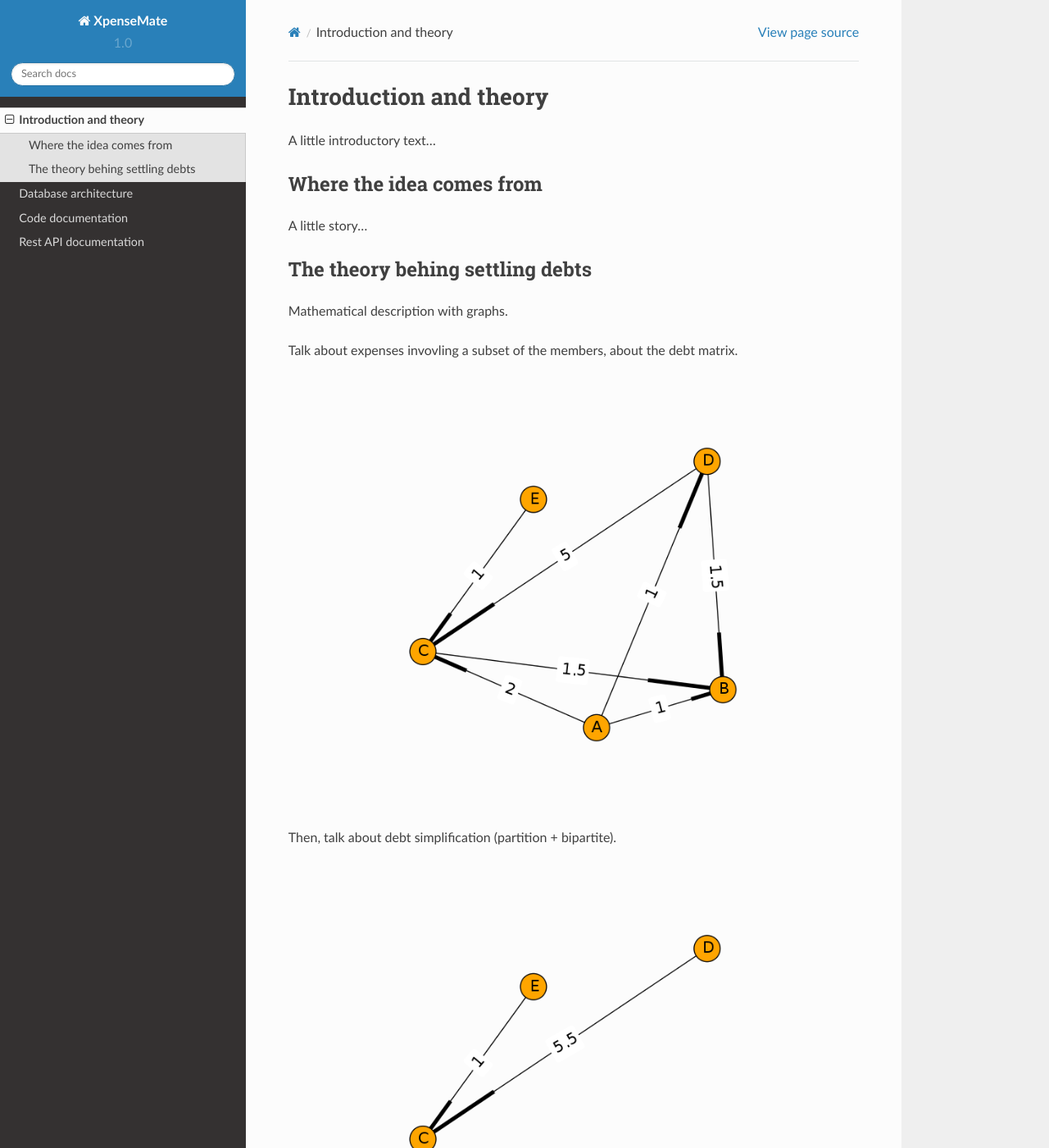
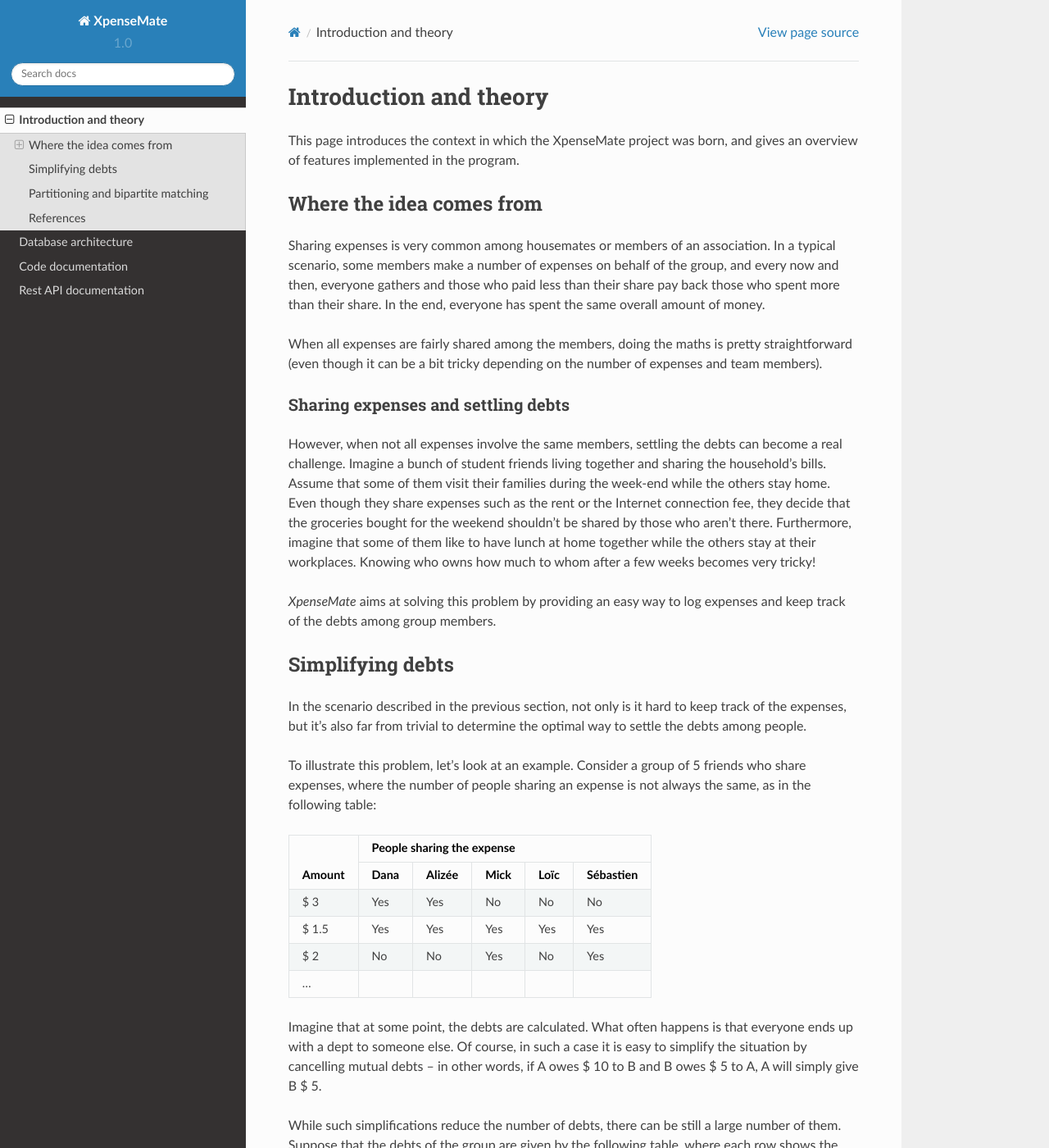
Before and after one commit to danac/xpensemate, a Sphinx documentation site: the page built from doc/intro/intro.rst, in a window 1280 px wide and 1400 px high. Shown: the whole window at 82% size. Built offline with Sphinx 7.4.7 and the Read the Docs theme 2.0.0, drawn with Linux system fonts in a browser that asks for light colours; some of the changed text lies outside the part shown.

Commit message:
Added contents to the doc (introduction)

```diff
--- a/doc/intro/intro.rst
+++ b/doc/intro/intro.rst
@@ -2,26 +2,120 @@
 Introduction and theory
 ***********************
 
-A little introductory text...
+This page introduces the context in which the XpenseMate project was born, and gives
+an overview of features implemented in the program.
+
 
 Where the idea comes from
 =========================
 
-A little story...
+Sharing expenses is very common among housemates or members of an association.
+In a typical scenario, some members make a number of expenses on behalf of the group,
+and every now and then, everyone gathers and those who paid less than their share
+pay back those who spent more than their share. In the end, everyone has spent
+the same overall amount of money.
+
+When all expenses are fairly shared among the members, doing the maths is pretty
+straightforward (even though it can be a bit tricky depending on the number of expenses
+and team members).
+
+Sharing expenses and settling debts
++++++++++++++++++++++++++++++++++++
+
+However, when not all expenses involve the same members, settling the debts
+can become a real challenge. Imagine a bunch of student friends living together
+and sharing the household's bills. Assume that some of them visit their
+families during the week-end while the others stay home. Even though they share
+expenses such as the rent or the Internet connection fee, they decide that
+the groceries bought for the weekend shouldn't be shared by those who aren't there.
+Furthermore, imagine that some of them like to have lunch at home together while the others
+stay at their workplaces. Knowing who owns how much to whom after a few weeks becomes
+very tricky!
+
+*XpenseMate* aims at solving this problem by providing an easy way to log expenses
+and keep track of the debts among group members.
 
 
-The theory behing settling debts
-================================
+Simplifying debts
+=================
 
-Mathematical description with graphs.
+In the scenario described in the previous section, not only is it hard to keep
+track of the expenses, but it's also far from trivial to determine the optimal
+way to settle the debts among people.
 
-Talk about expenses invovling a subset of the members, about the debt matrix.
+To illustrate this problem, let's look at an example.
+Consider a group of 5 friends who share expenses,
+where the number of people sharing an expense is not always the same, as
+in the following table:
+
++------------+------+-----+---------+------+-----------+
+| Amount     | People sharing the expense              |
++            +------+--------+------+------+-----------+
+|            | Dana | Alizée | Mick | Loïc | Sébastien |
++============+======+========+======+======+===========+
+| $ 3        | Yes  | Yes    | No   | No   | No        |
++------------+------+--------+------+------+-----------+
+| $ 1.5      | Yes  | Yes    | Yes  | Yes  | Yes       |
++------------+------+--------+------+------+-----------+
+| $ 2        | No   | No     | Yes  | No   | Yes       |
++------------+------+--------+------+------+-----------+
+| ...        |      |        |      |      |           |
++------------+------+--------+------+------+-----------+
+
+Imagine that at some point, the debts are calculated. What often happens is that everyone
+ends up with a dept to someone else. Of course, in such a case it is easy to simplify the
+situation by cancelling mutual debts -- in other words, if A owes $ 10 to B and B owes $ 5 to A,
+A will simply give B $ 5.
+
+While such simplifications reduce the number of debts, there can be still a large number of them.
+Suppose that the debts of the group are given by the following table, where each row shows the debts
+of a person, after trivial simplifications have been made (for example, the first row shows that
+Dana owes $ 1 to Alizée, $ 2 to Mick and $ 1 to Loïc):
+
++------------+------------+------------+------------+------------+------------+------------+
+|            |   Dana     |   Alizée   |   Mick     |   Loïc     | Sébastien  |            |
++------------+------------+------------+------------+------------+------------+------------+
+|   Dana     |            |   $ 1      |   $ 2      |   $ 1      |  $ 0       | **$ 4**    |
++------------+------------+------------+------------+------------+------------+------------+
+|   Alizée   |   $ 0      |            |   $ 0      |   $ 0      |  $ 0       | **$ 0**    |
++------------+------------+------------+------------+------------+------------+------------+
+|   Mick     |   $ 0      |            |   $ 0      |   $ 0      |  $ 0       | **$ 0**    |
++------------+------------+------------+------------+------------+------------+------------+
+|   Loïc     |   $ 0      |   $ 1.5    |   $ 5      |            |  $ 0       | **$ 6.5**  |
++------------+------------+------------+------------+------------+------------+------------+
+|  Sébastien |   $ 0      |            |   $ 0      |   $ 1      |  $ 0       | **$ 1**    |
++------------+------------+------------+------------+------------+------------+------------+
+|            | **$ 0**    | **$ 2.5**  | **$ 7**    | **$ 2**    | **$ 0**    |            |
++------------+------------+------------+------------+------------+------------+------------+
+
+To better visualize the contents of this table, one can draw the following graph, where members are
+assigned letters from A to E:
 
 .. .. plot:: intro/plots/debt_graph.py
 .. image:: /static/debt_graph_full.png
 
-Then, talk about debt simplification (partition + bipartite).
+
+After giving a closer look at the previous graph, it can quickly be seen that
+there are simpler ways to settle the debts.
+
+The following graph shows the optimal solution:
 
 .. image:: /static/debt_graph_simple.png
 
-Also see :download:`this article </static/settling-debts.pdf>`.
+In summary, **when expenses are shared among members of a group and not all expenses
+are shared by the same number of people, calculating the debts leads to an
+excessively high number of money transfers**.
+
+
+Partitioning and bipartite matching
+===================================
+
+*Coming soon...*
+
+
+References
+==========
+
+* :download:`Tom Verhoeff, Settling Multiple Debts Efficiently: An Invitation to Computing Science </static/settling-debts.pdf>`
+* `Subset Sum Problem on Wikipedia <http://en.wikipedia.org/wiki/Subset_sum_problem>`_
+* `3-Partition Problem on Wikipedia <http://en.wikipedia.org/wiki/3-partition_problem>`_
```
